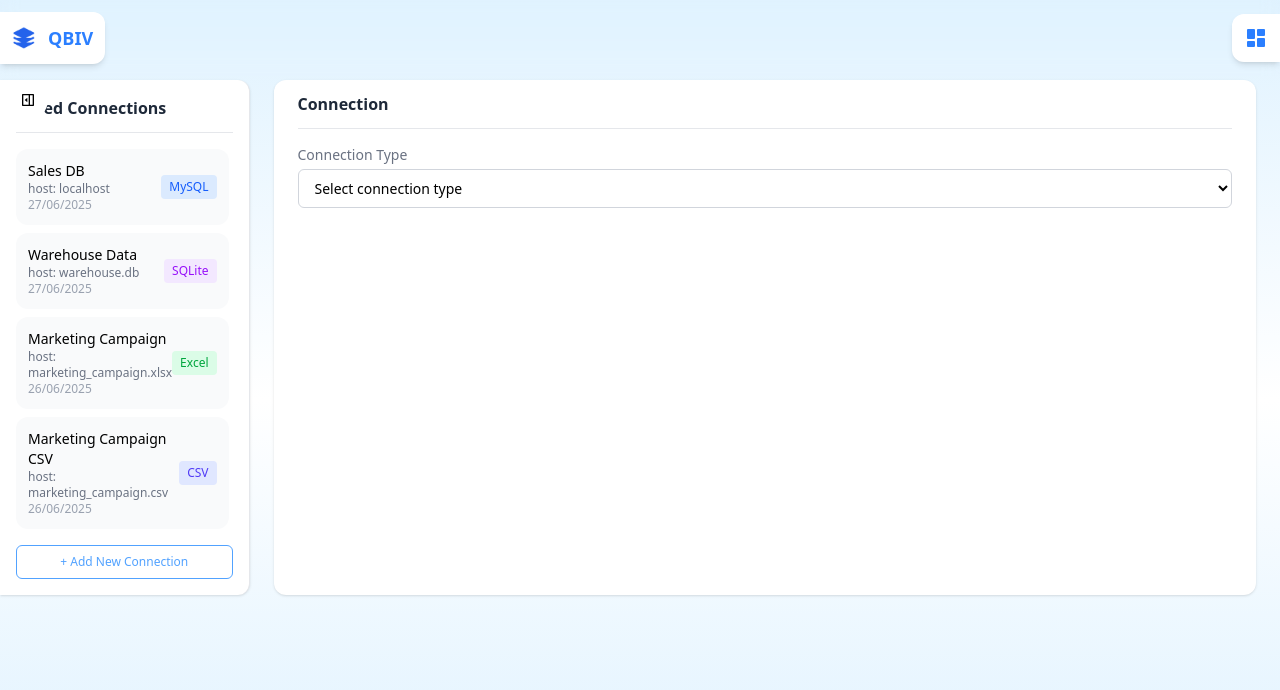
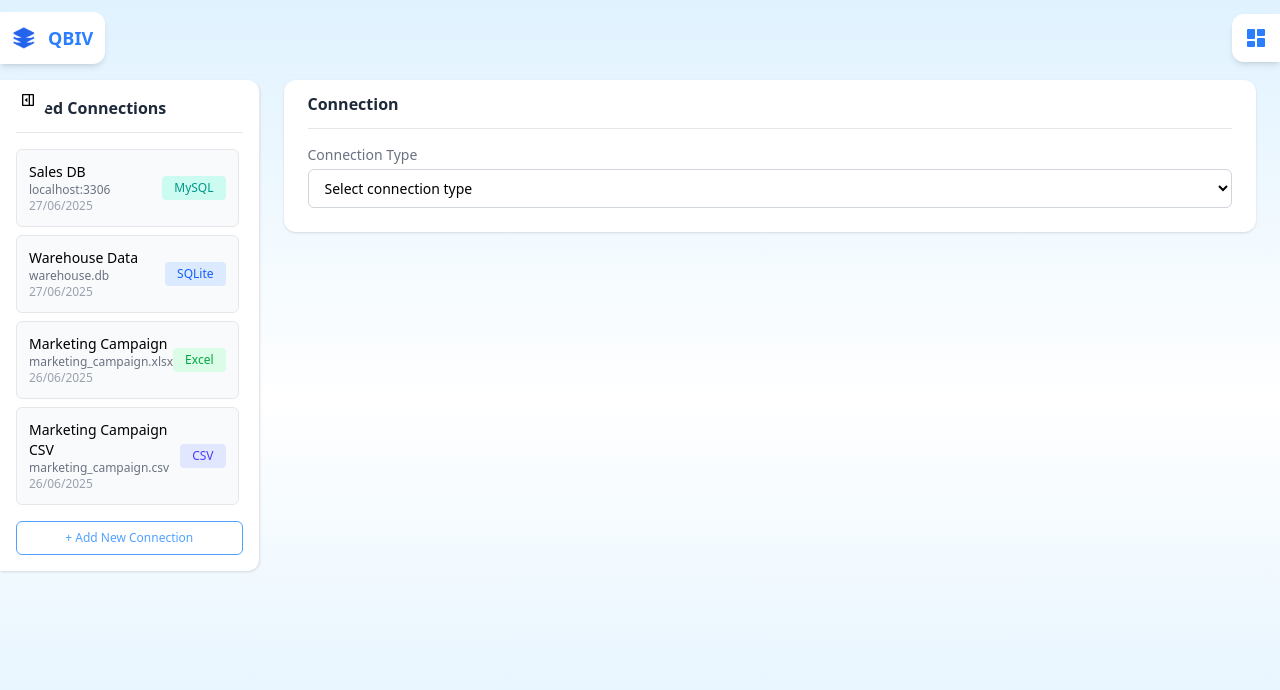
Before and after one commit to sai-zack-dev/query-based-intelligence-visualization, a React (Vite) app: page / in a window 1280 px wide. Shown: the top 690 px of the page. Built offline with nearby package versions, Linux system fonts and the light colour scheme.

Commit message:
feat(connection): add UI for autofill, active saved state, and alert component

```diff
--- a/src/components/DataConnection/ConnectionForm.tsx
+++ b/src/components/DataConnection/ConnectionForm.tsx
@@ -1,21 +1,62 @@
-import React, { useState } from "react";
+import React from "react";
 import { FiUploadCloud } from "react-icons/fi";
 import { FaSave } from "react-icons/fa";
-
+import { ConnectionData } from "../../types/connection";
+import { useConnectionForm } from "../../hooks/useConnectionForm";
+import { AlertBox } from "../../components/common/AlertBox";
 interface Props {
-  sidebarActive: boolean;
+  selectedConnection: ConnectionData | null;
 }
 
-export const ConnectionForm: React.FC<Props> = ({ sidebarActive }) => {
-  const [connectionType, setConnectionType] = useState("");
-  const [fileName, setFileName] = useState<string | null>(null);
+export const ConnectionForm: React.FC<Props> = ({ selectedConnection }) => {
+  const {
+    connectionType,
+    setConnectionType,
+    fileName,
+    setFileName,
+    formData,
+    setFormData,
+    status,
+    handleTestConnection,
+  } = useConnectionForm(selectedConnection);
 
   const handleFileChange = (e: React.ChangeEvent<HTMLInputElement>) => {
     const file = e.target.files?.[0];
-    if (file) {
-      setFileName(file.name);
+    if (file) setFileName(file.name);
+  };
+
+  const handleChange = (key: string, value: string) => {
+    setFormData((prev) => ({ ...prev, [key]: value }));
+  };
+
+  const fileExtensionLabel = () => {
+    switch (connectionType) {
+      case "excel":
+        return ".xlsx, .xls";
+      case "csv":
+        return ".csv";
+      case "sqlite":
+        return ".sqlite, .db";
+      default:
+        return "";
     }
   };
+
+  const fileAcceptType = () => {
+    switch (connectionType) {
+      case "excel":
+        return ".xlsx";
+      case "csv":
+        return ".csv";
+      case "sqlite":
+        return ".db";
+      default:
+        return "*";
+    }
+  };
+
+  const capitalize = (str: string) =>
+    str.charAt(0).toUpperCase() + str.slice(1);
 
   const renderConnectionInputs = () => {
     if (connectionType === "mysql") {
@@ -24,11 +65,19 @@ export const ConnectionForm: React.FC<Props> = ({ sidebarActive }) => {
           <div className="flex gap-3">
             <div className="w-full">
               <label className="input-label">Host</label>
-              <input className="input" placeholder="e.g. localhost" />
+              <input
+                className="input"
+                value={formData.host}
+                onChange={(e) => handleChange("host", e.target.value)}
+              />
             </div>
             <div className="w-full">
               <label className="input-label">Port</label>
-              <input className="input" placeholder="e.g. 3306" />
+              <input
+                className="input"
+                value={formData.port}
+                onChange={(e) => handleChange("port", e.target.value)}
+              />
             </div>
           </div>
           <div className="flex gap-3">
@@ -38,7 +87,11 @@ export const ConnectionForm: React.FC<Props> = ({ sidebarActive }) => {
             </div>
             <div className="w-full">
               <label className="input-label">Password</label>
-              <input type="password" placeholder="Enter password" className="input" />
+              <input
+                className="input"
+                type="password"
+                placeholder="Enter password"
+              />
             </div>
           </div>
         </>
@@ -58,7 +111,10 @@ export const ConnectionForm: React.FC<Props> = ({ sidebarActive }) => {
               </a>
             )}
           </div>
-          <label className="border-2 border-dashed border-gray-300 rounded-md p-6 flex flex-col items-center text-gray-500 cursor-pointer hover:bg-gray-50 transition" htmlFor="file-upload">
+          <label
+            className="border-2 border-dashed border-gray-300 rounded-md p-6 flex flex-col items-center text-gray-500 cursor-pointer hover:bg-gray-50 transition"
+            htmlFor="file-upload"
+          >
             <FiUploadCloud className="text-3xl mb-2" />
             <label className="cursor-pointer">
               {fileName ? (
@@ -82,42 +138,14 @@ export const ConnectionForm: React.FC<Props> = ({ sidebarActive }) => {
     return null;
   };
 
-  const fileExtensionLabel = () => {
-    switch (connectionType) {
-      case "excel":
-        return ".xlsx, xls";
-      case "csv":
-        return ".csv";
-      case "sqlite":
-        return ".sqlite, .sqlite3, .db, .db3, .s3db, .sl3";
-      default:
-        return "";
-    }
-  };
-
-  const fileAcceptType = () => {
-    switch (connectionType) {
-      case "excel":
-        return ".xlsx";
-      case "csv":
-        return ".csv";
-      case "sqlite":
-        return ".db";
-      default:
-        return "*";
-    }
-  };
-
-  const capitalize = (str: string) =>
-    str.charAt(0).toUpperCase() + str.slice(1);
-
   const renderSubmitButton = () => {
     const isFileImport = ["excel", "csv", "sqlite"].includes(connectionType);
     return (
-      <div className="flex justify-end mt-4 gap-2">
+      <div className="flex justify-end mt-3 gap-2">
         <button
           type="button"
           className="btn-outline w-1/2 md:w-auto text-xs"
+          onClick={handleTestConnection}
         >
           {isFileImport ? "Test Template" : "Test Connection"}
         </button>
@@ -139,7 +167,6 @@ export const ConnectionForm: React.FC<Props> = ({ sidebarActive }) => {
       </div>
 
       <form className="flex flex-col space-y-3">
-        {/* Type */}
         <div>
           <label className="input-label">Connection Type</label>
           <select
@@ -155,18 +182,34 @@ export const ConnectionForm: React.FC<Props> = ({ sidebarActive }) => {
           </select>
         </div>
 
-        {/* Common Name */}
         {connectionType && (
           <div>
             <label className="input-label">Connection Name</label>
-            <input className="input" placeholder="Enter connection name" />
+            <input
+              className="input"
+              placeholder="Enter your name"
+              value={formData.name}
+              onChange={(e) => handleChange("name", e.target.value)}
+            />
           </div>
         )}
 
-        {/* Conditional Inputs */}
         {renderConnectionInputs()}
 
-        {/* Submit Buttons */}
+        {status === "success" && (
+          <AlertBox
+            type="success"
+            message="Connected to the database."
+          />
+        )}
+
+        {status === "error" && (
+          <AlertBox
+            type="error"
+            message="Something went wrong."
+          />
+        )}
+
         {connectionType && renderSubmitButton()}
       </form>
     </div>
--- a/src/components/DataConnection/SavedConnectionCard.tsx
+++ b/src/components/DataConnection/SavedConnectionCard.tsx
@@ -1,29 +1,48 @@
-// src/components/DataConnection/SavedConnectionCard.tsx
 import React from "react";
 
 interface Props {
   name: string;
   type: "MySQL" | "SQLite" | "Excel" | "CSV";
-  host: string;
+  host: string | null;
+  port: number | null;
+  file: string | null;
   date: string;
+  active: boolean,
+  onClick?: () => void;
 }
 
-export const SavedConnectionCard: React.FC<Props> = ({ name, type, host, date }) => {
+export const SavedConnectionCard: React.FC<Props> = ({
+  name,
+  type,
+  host,
+  port,
+  file,
+  date,
+  active = false,
+  onClick = () => {},
+}) => {
   const typeColor = {
-    MySQL: "bg-blue-100 text-blue-600",
-    SQLite: "bg-purple-100 text-purple-600",
+    MySQL: "bg-teal-100 text-teal-600",
+    SQLite: "bg-blue-100 text-blue-600",
     Excel: "bg-green-100 text-green-600",
     CSV: "bg-indigo-100 text-indigo-600",
   };
 
   return (
-    <div className="p-3 bg-gray-50 rounded-xl flex items-center justify-between hover:bg-gray-100 transition">
+    <div className={`flex items-center justify-between ${active ? "active-box" : "normal-box"}`} onClick={onClick}>
       <div>
         <h3 className="text-sm font-medium">{name}</h3>
-        <p className="text-xs text-gray-500">host: {host}</p>
+        {host && (
+          <p className="text-xs text-gray-500">
+            {host}:{port}
+          </p>
+        )}
+        {file && <p className="text-xs text-gray-500">{file}</p>}
         <p className="text-xs text-gray-400">{date}</p>
       </div>
-      <div className={`text-xs px-2 py-1 rounded ${typeColor[type]}`}>{type}</div>
+      <div className={`text-xs px-3 py-1 rounded ${typeColor[type]}`}>
+        {type}
+      </div>
     </div>
   );
 };
--- a/src/components/DataConnection/SavedConnectionsPanel.tsx
+++ b/src/components/DataConnection/SavedConnectionsPanel.tsx
@@ -1,50 +1,16 @@
 import React from "react";
 import { RiSidebarFoldLine, RiSidebarUnfoldLine } from "react-icons/ri";
 import { SavedConnectionCard } from "./SavedConnectionCard";
+import { ConnectionData } from "@/types/connection";
 
 interface SavedConnectionsPanelProps {
   sidebarActive: boolean;
   toggleSidebar: () => void;
+  connections: ConnectionData[];
+  activeConnectionId: string | number | null;
+  setActiveConnectionId: (id: string | number) => void;
+  onAddNewConnection: () => void;
 }
-
-interface ConnectionData {
-  id: string;
-  name: string;
-  type: "MySQL" | "SQLite" | "Excel" | "CSV";
-  host: string;
-  date: string;
-}
-
-const MOCK_CONNECTIONS: ConnectionData[] = [
-  {
-    id: "1",
-    name: "Sales DB",
-    type: "MySQL",
-    host: "localhost",
-    date: "27/06/2025",
-  },
-  {
-    id: "2",
-    name: "Warehouse Data",
-    type: "SQLite",
-    host: "warehouse.db",
-    date: "27/06/2025",
-  },
-  {
-    id: "3",
-    name: "Marketing Campaign",
-    type: "Excel",
-    host: "marketing_campaign.xlsx",
-    date: "26/06/2025",
-  },
-  {
-    id: "4",
-    name: "Marketing Campaign CSV",
-    type: "CSV",
-    host: "marketing_campaign.csv",
-    date: "26/06/2025",
-  },
-];
 
 const SIDEBAR_WIDTH = 300;
 const TOGGLE_BUTTON_OFFSET = 250;
@@ -52,74 +18,57 @@ const TOGGLE_BUTTON_OFFSET = 250;
 export const SavedConnectionsPanel: React.FC<SavedConnectionsPanelProps> = ({
   sidebarActive,
   toggleSidebar,
+  connections,
+  activeConnectionId,
+  setActiveConnectionId,
+  onAddNewConnection
 }) => {
   const sidebarClasses = `
     p-4 border-r sm:block hidden border-gray-200 bg-white rounded-e-xl shadow
     transition-all duration-300
-    ${
-      sidebarActive
-        ? `translate-x-0 min-w-[${SIDEBAR_WIDTH}px]`
-        : "-translate-x-full w-0 overflow-hidden"
-    }
-  `.trim();
-
-  const headerClasses = `
-    flex items-center justify-between mb-4 border-b pb-3 border-gray-200
-    ${sidebarActive ? "block" : "hidden"}
-  `.trim();
-
-  const addButtonClasses = `
-    w-full mt-4 text-xs cursor-pointer btn-outline
-    ${sidebarActive ? "block" : "hidden"}
+    ${sidebarActive ? `translate-x-0 min-w-[${SIDEBAR_WIDTH}px]` : "-translate-x-full w-0 overflow-hidden"}
   `.trim();
 
   const toggleButtonClasses = `
     absolute bg-white mx-2 p-3 rounded-full transition-all duration-300 hidden sm:block
     left-0 h-10 w-10 flex items-center justify-center
-    ${
-      sidebarActive
-        ? `translate-x-[${TOGGLE_BUTTON_OFFSET}px]`
-        : "shadow translate-x-0"
-    }
+    ${sidebarActive ? `translate-x-[${TOGGLE_BUTTON_OFFSET}px]` : "shadow translate-x-0"}
   `.trim();
-
-  const handleAddConnection = () => {
-    // TODO: Implement add connection functionality
-    console.log("Add new connection clicked");
-  };
 
   return (
     <>
       {/* Sidebar Panel */}
       <div className={sidebarClasses}>
         {/* Header */}
-        <div className={headerClasses}>
-          <h2 className="font-semibold text-gray-800">
-            Saved Connections
-          </h2>
-        </div>
+        {sidebarActive && (
+          <div className="flex items-center justify-between mb-4 border-b pb-3 border-gray-200">
+            <h2 className="font-semibold text-gray-800">Saved Connections</h2>
+          </div>
+        )}
 
         {/* Connections List */}
-        <div className="space-y-2 overflow-y-auto max-h-[75vh] pr-1">
-          {MOCK_CONNECTIONS.map((connection) => (
+        <div className="space-y-2 overflow-y-auto max-h-[100vh] pr-1">
+          {connections.map((connection) => (
             <SavedConnectionCard
               key={connection.id}
-              name={connection.name}
+              name={connection.name ?? ""}
               type={connection.type}
-              host={connection.host}
+              host={connection.host ?? ""}
+              port={connection.port ?? null}
+              file={connection.file ?? ""}
               date={connection.date}
+              active={connection.id === activeConnectionId}
+              onClick={() => setActiveConnectionId(connection.id)}
             />
           ))}
         </div>
 
-        {/* Add Connection Button */}
-        <button
-          className={addButtonClasses}
-          onClick={handleAddConnection}
-          type="button"
-        >
-          + Add New Connection
-        </button>
+        {/* Add Button */}
+        {sidebarActive && (
+          <button className="w-full mt-4 text-xs cursor-pointer btn-outline" onClick={onAddNewConnection} >
+            + Add New Connection
+          </button>
+        )}
       </div>
 
       {/* Toggle Button */}
@@ -129,11 +78,7 @@ export const SavedConnectionsPanel: React.FC<SavedConnectionsPanelProps> = ({
         type="button"
         aria-label={sidebarActive ? "Close sidebar" : "Open sidebar"}
       >
-        {sidebarActive ? (
-          <RiSidebarFoldLine size={16} />
-        ) : (
-          <RiSidebarUnfoldLine size={16} />
-        )}
+        {sidebarActive ? <RiSidebarFoldLine size={16} /> : <RiSidebarUnfoldLine size={16} />}
       </button>
     </>
   );
--- /dev/null
+++ b/src/components/common/AlertBox.tsx
@@ -0,0 +1,49 @@
+import React from "react";
+import {
+  MdCheckCircle,
+  MdError,
+  MdWarning,
+  MdInfo,
+} from "react-icons/md";
+
+interface AlertBoxProps {
+  type: "success" | "error" | "warning" | "info";
+  message: string;
+}
+
+export const AlertBox: React.FC<AlertBoxProps> = ({ type, message }) => {
+  const variants = {
+    success: {
+      icon: <MdCheckCircle className="text-green-600 text-xl" />,
+      label: "Success!",
+      classes: "text-green-800 bg-green-100 border border-green-300",
+    },
+    error: {
+      icon: <MdError className="text-red-600 text-xl" />,
+      label: "Error!",
+      classes: "text-red-800 bg-red-100 border border-red-300",
+    },
+    warning: {
+      icon: <MdWarning className="text-yellow-600 text-xl" />,
+      label: "Warning!",
+      classes: "text-yellow-800 bg-yellow-100 border border-yellow-300",
+    },
+    info: {
+      icon: <MdInfo className="text-blue-600 text-xl" />,
+      label: "Info!",
+      classes: "text-blue-800 bg-blue-100 border border-blue-300",
+    },
+  };
+
+  const { icon, label, classes } = variants[type];
+
+  return (
+    <div className={`flex items-start gap-3 px-4 py-3 rounded-md border-s-5 ${classes}`}>
+      <div className="mt-0.5">{icon}</div>
+      <div className="text-sm">
+        <strong className="font-medium mr-1">{label}</strong>
+        {message}
+      </div>
+    </div>
+  );
+};
--- a/src/hooks/useConnectionForm.ts
+++ b/src/hooks/useConnectionForm.ts
@@ -1,55 +1,63 @@
-import { useState, ChangeEvent } from "react";
+import { useState, useEffect } from "react";
+import { ConnectionData } from "@/types/connection";
 
-/**
- * Hook to manage connection form state and actions.
- */
-export const useConnectionForm = () => {
-  const [type, setType] = useState("MySQL");
-  const [name, setName] = useState("Sales DB");
-  const [host, setHost] = useState("localhost");
-  const [port, setPort] = useState("80");
-  const [username, setUsername] = useState("root");
-  const [password, setPassword] = useState("password");
+export const useConnectionForm = (
+  selectedConnection: ConnectionData | null
+) => {
+  const [connectionType, setConnectionType] = useState<string>("");
+  const [fileName, setFileName] = useState<string | null>(null);
+  const [formData, setFormData] = useState({
+    name: "",
+    host: "",
+    port: "",
+    username: "",
+    password: "",
+  });
+
   const [status, setStatus] = useState<"success" | "error" | null>(null);
 
-  const handleChange = (e: ChangeEvent<HTMLInputElement | HTMLSelectElement>) => {
-    const { name, value } = e.target;
-    switch (name) {
-      case "type":
-        setType(value);
-        break;
-      case "name":
-        setName(value);
-        break;
-      case "host":
-        setHost(value);
-        break;
-      case "port":
-        setPort(value);
-        break;
-      case "username":
-        setUsername(value);
-        break;
-      case "password":
-        setPassword(value);
-        break;
+  useEffect(() => {
+    if (selectedConnection) {
+      setConnectionType(selectedConnection.type.toLowerCase());
+      setFileName(selectedConnection.file ?? null);
+      setFormData({
+        name: selectedConnection.name ?? "",
+        host: selectedConnection.host ?? "",
+        port: selectedConnection.port?.toString() ?? "",
+        username: "",
+        password: "",
+      });
+    } else {
+      setConnectionType("");
+      setFileName(null);
+      setFormData({
+        name: "",
+        host: "",
+        port: "",
+        username: "",
+        password: "",
+      });
     }
-  };
+    setStatus(null);
+  }, [selectedConnection]);
 
   const handleTestConnection = () => {
-    // Simulate async test (replace with actual IPC call)
-    setTimeout(() => setStatus("success"), 500);
+    setStatus(null);
+    setTimeout(() => {
+      // Simulate success or failure
+      const random = Math.random();
+      setStatus(random < 0.5 ? "success" : "error");
+    }, 500);
   };
 
   return {
-    type,
-    name,
-    host,
-    port,
-    username,
-    password,
+    connectionType,
+    setConnectionType,
+    fileName,
+    setFileName,
+    formData,
+    setFormData,
     status,
-    handleChange,
-    handleTestConnection,
+    handleTestConnection
   };
 };
--- a/src/index.css
+++ b/src/index.css
@@ -24,4 +24,12 @@
   .input {
     @apply w-full px-3 py-2 border rounded-md border-gray-300 text-sm focus:outline-none focus:ring-2 focus:ring-blue-400 placeholder-gray-300;
   }
+
+  .normal-box {
+    @apply p-3 bg-gray-50 rounded-md hover:bg-gray-100 border border-gray-200;
+  }
+
+  .active-box {
+    @apply p-3 bg-blue-50 rounded-md hover:bg-blue-100 border border-blue-300;
+  }
 }
--- a/src/pages/DataConnectionPage.tsx
+++ b/src/pages/DataConnectionPage.tsx
@@ -1,17 +1,74 @@
+import React, { useState } from "react";
 import { Navbar } from "../components/common/Navbar";
 import { SavedConnectionsPanel } from "../components/DataConnection/SavedConnectionsPanel";
 import { ConnectionForm } from "../components/DataConnection/ConnectionForm";
 import { useSidebarToggle } from "../hooks/useSidebarToggle";
+import { ConnectionData } from "../types/connection";
+
+const MOCK_CONNECTIONS: ConnectionData[] = [
+  {
+    id: "1",
+    name: "Sales DB",
+    type: "MySQL",
+    host: "localhost",
+    port: 3306,
+    file: null,
+    date: "27/06/2025",
+  },
+  {
+    id: "2",
+    name: "Warehouse Data",
+    type: "SQLite",
+    host: null,
+    port: null,
+    file: "warehouse.db",
+    date: "27/06/2025",
+  },
+  {
+    id: "3",
+    name: "Marketing Campaign",
+    type: "Excel",
+    host: null,
+    port: null,
+    file: "marketing_campaign.xlsx",
+    date: "26/06/2025",
+  },
+  {
+    id: "4",
+    name: "Marketing Campaign CSV",
+    type: "CSV",
+    host: null,
+    port: null,
+    file: "marketing_campaign.csv",
+    date: "26/06/2025",
+  },
+];
 
 const DataConnectionPage = () => {
   const { sidebarActive, toggleSidebar } = useSidebarToggle();
+  const [activeConnectionId, setActiveConnectionId] = useState<string | number | null>(null);
+
+  const selectedConnection = MOCK_CONNECTIONS.find(c => c.id === activeConnectionId) ?? null;
+
+  const handleAddNewConnection = () => {
+    setActiveConnectionId(null); // clear form by deselecting
+  };
 
   return (
     <div className="min-h-screen w-full bg-gradient-to-b from-sky-100 via-white to-sky-100">
       <Navbar />
-      <div className="pt-20 flex justify-center">
-        <SavedConnectionsPanel sidebarActive={sidebarActive} toggleSidebar={toggleSidebar} />
-        <ConnectionForm sidebarActive={sidebarActive} />
+      <div className="pt-20 flex justify-center items-start">
+        <SavedConnectionsPanel
+          sidebarActive={sidebarActive}
+          toggleSidebar={toggleSidebar}
+          connections={MOCK_CONNECTIONS}
+          activeConnectionId={activeConnectionId}
+          setActiveConnectionId={setActiveConnectionId}
+          onAddNewConnection={handleAddNewConnection}
+        />
+        <ConnectionForm
+          selectedConnection={selectedConnection}
+        />
       </div>
     </div>
   );
```
Also changed, not shown: src/types/connection.d.ts (added, +9 -0 lines).
